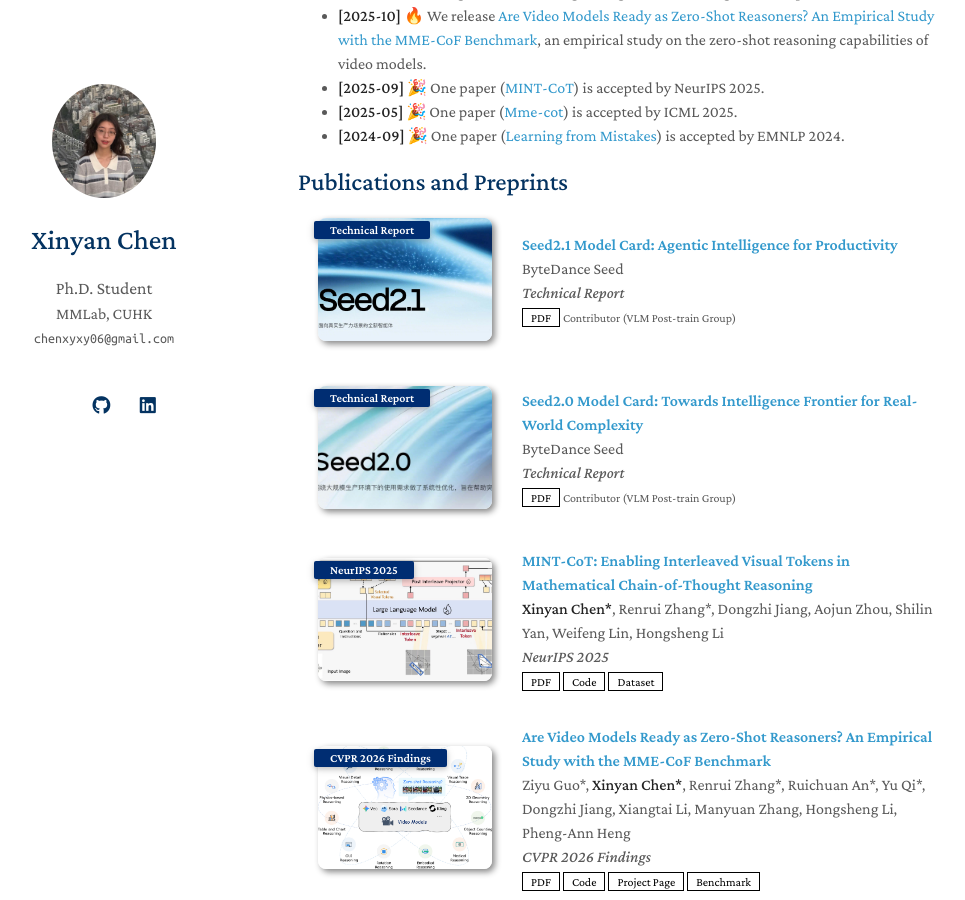
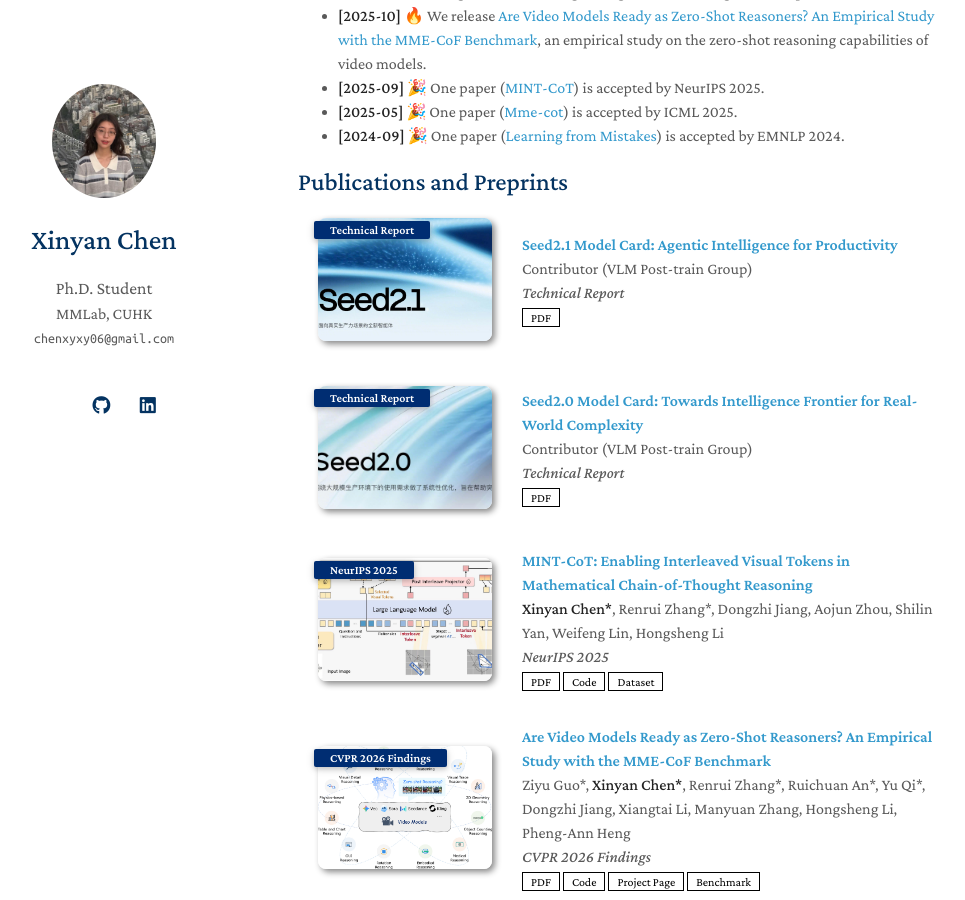
Before and after one commit to xinyan-cxy/xinyan-cxy.github.io, a Jekyll site: the page built from index.md, in a window 1280 px wide and 900 px high, scrolled down 499 px. Shown: the whole window, without its empty margins (172-1137 px from the left). Built offline with Jekyll 4.4.1, drawn with Linux system fonts in a browser that asks for light colours; a style sheet for code colours, icons or effects is not loaded; our own code applies the rules of GitHub Pages for plain Markdown files.

Commit message:
Move Seed contributor label to author field

```diff
--- a/_data/publications.yml
+++ b/_data/publications.yml
@@ -1,17 +1,15 @@
 main:
 
   - title: "Seed2.1 Model Card: Agentic Intelligence for Productivity"
-    authors: "ByteDance Seed"
+    authors: "Contributor (VLM Post-train Group)"
     conference_short: Technical Report
     pdf: https://seed.bytedance.com/seed2_1
-    notes_plain: "Contributor (VLM Post-train Group)"
     image: ./assets/img/Seed2.1.png
 
   - title: "Seed2.0 Model Card: Towards Intelligence Frontier for Real-World Complexity"
-    authors: "ByteDance Seed"
+    authors: "Contributor (VLM Post-train Group)"
     conference_short: Technical Report
     pdf: https://arxiv.org/abs/2607.00248
-    notes_plain: "Contributor (VLM Post-train Group)"
     image: ./assets/img/Seed2.0.png
 
   - title: "MINT-CoT: Enabling Interleaved Visual Tokens in Mathematical Chain-of-Thought Reasoning"
--- a/_includes/publications.md
+++ b/_includes/publications.md
@@ -54,10 +54,6 @@
       <strong> <i style="color:#e74d3c">{{ link.notes }}</i></strong>
       {% endif %}
 
-      {% if link.notes_plain %}
-      <span style="font-size:12px;">{{ link.notes_plain }}</span>
-      {% endif %}
-
     </div>
   </div>
 </div>
```
